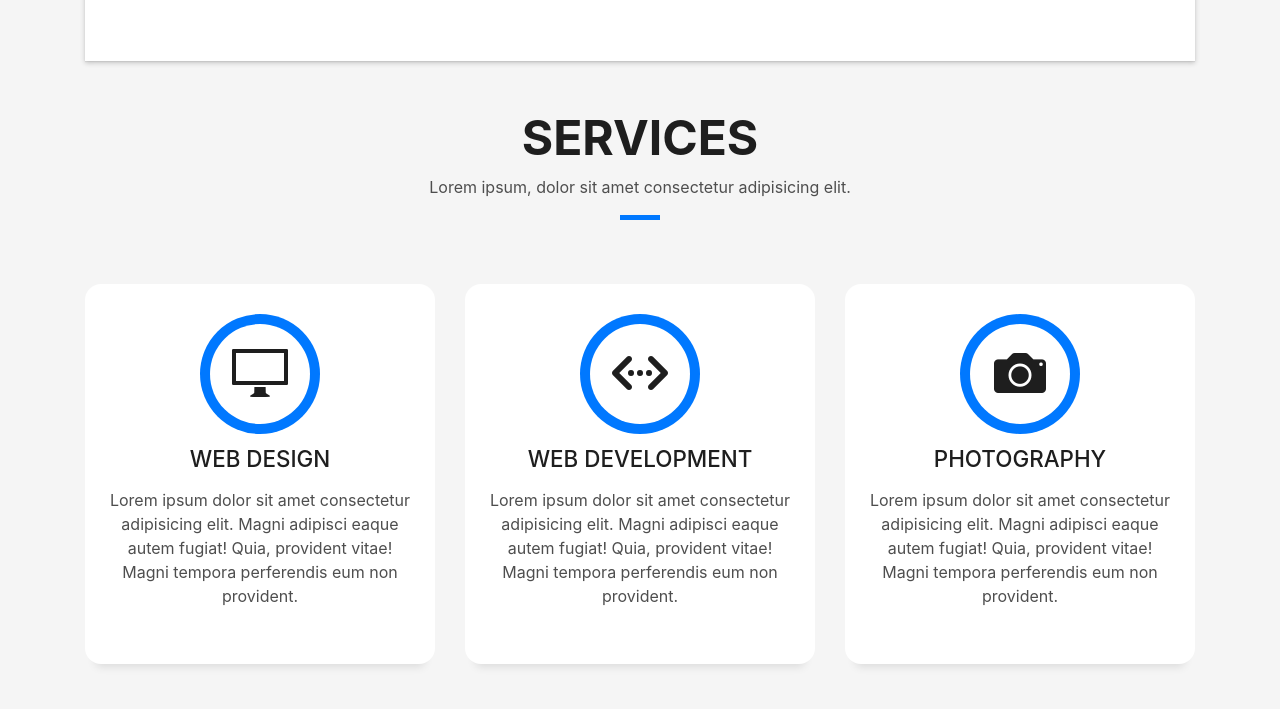
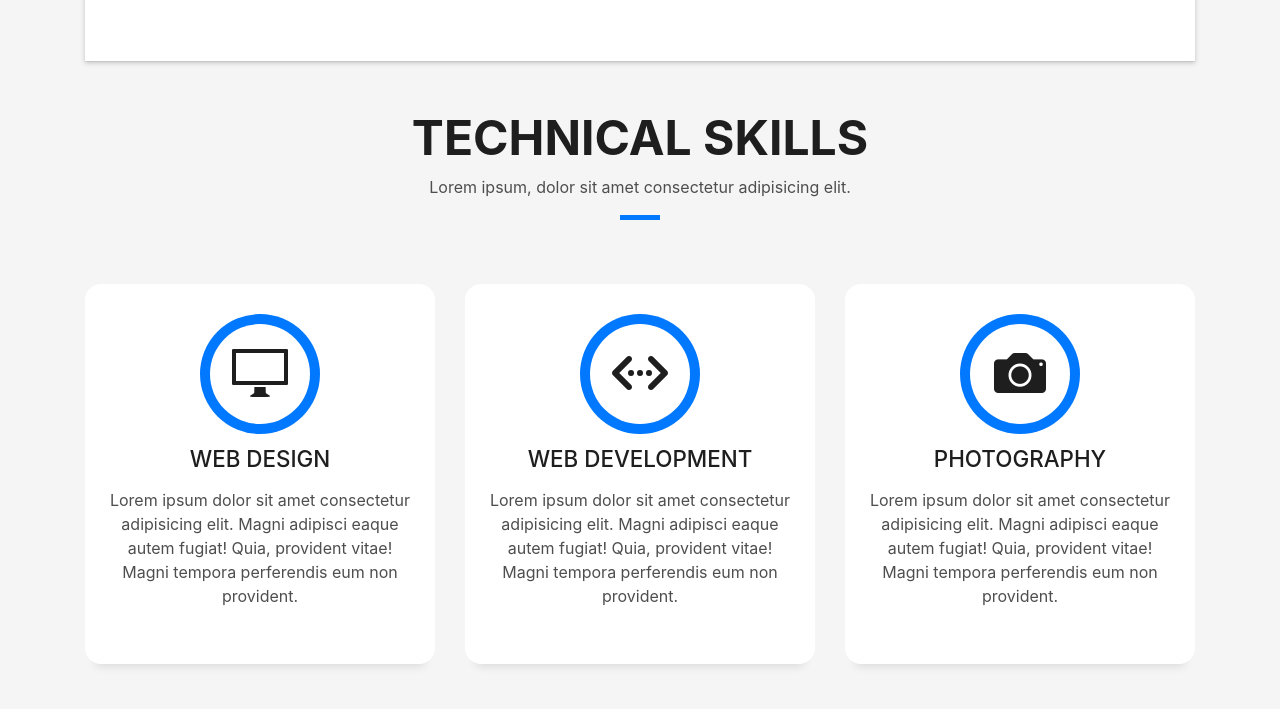
Before and after one commit to hhhardik69420/resume, a plain HTML site: page index.html in a window 1280 px wide. Shown: the part 1425-2134 px from the top of the page. Drawn offline with Linux system fonts and the light colour scheme; files whose address does not match are found by name.

Commit message:
Update index.html

```diff
--- a/index.html
+++ b/index.html
@@ -165,7 +165,7 @@
         <div class="col-sm-12">
           <div class="title-box text-center">
             <h3 class="title-a">
-              Services
+                Technical skills
             </h3>
             <p class="subtitle-a">
               Lorem ipsum, dolor sit amet consectetur adipisicing elit.
```
